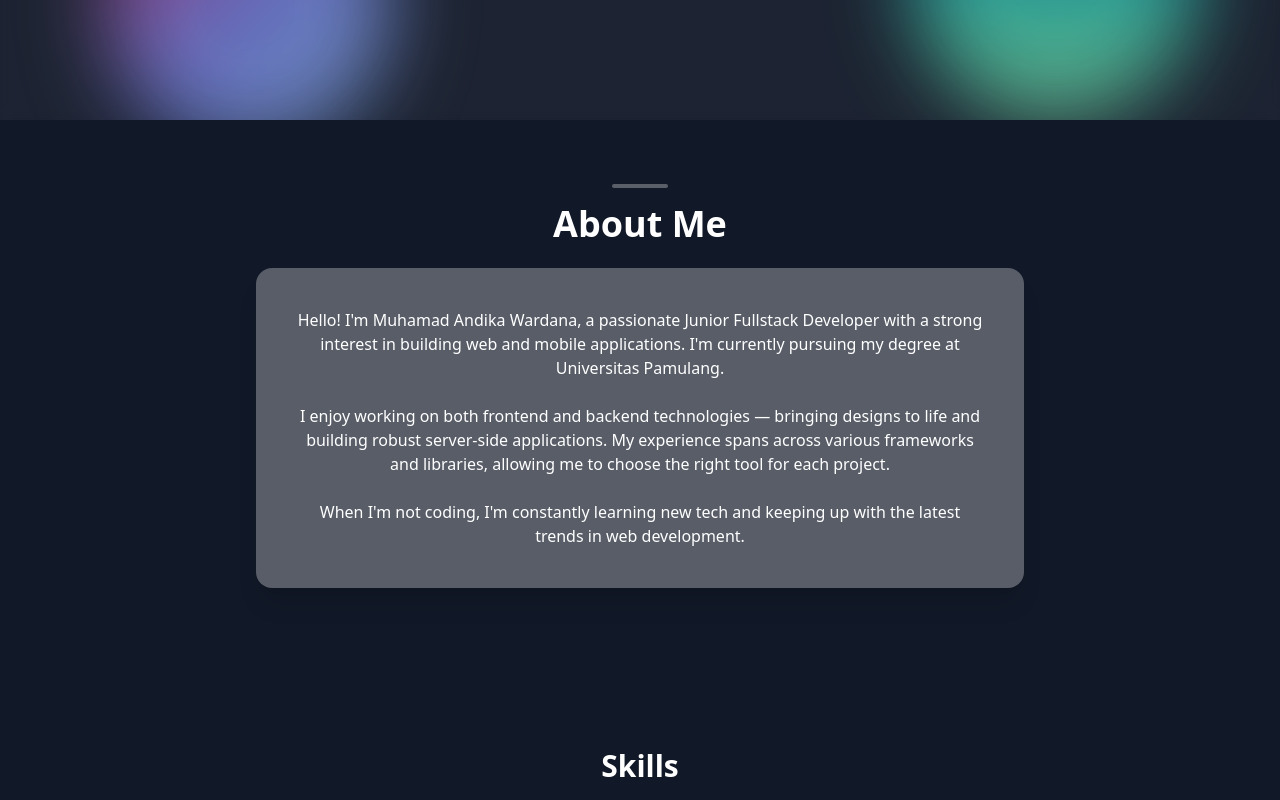
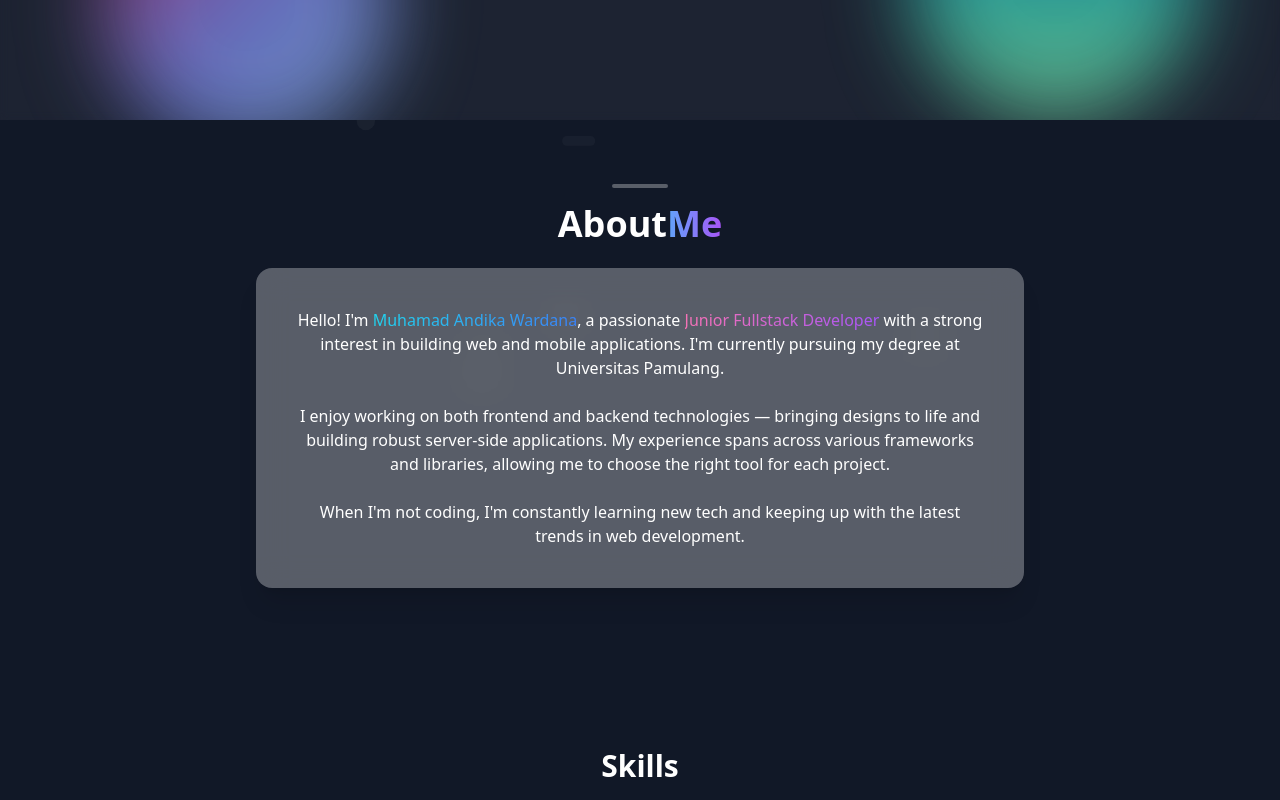
Before and after one commit to wrdnika/web-portfolio-wrdnika, a React (Vite) app: page / in a window 1280 px wide. Shown: the part 680-1480 px from the top of the page. Built offline with nearby package versions, Linux system fonts and the light colour scheme.

Commit message:
style: minor improve at tilt card, cv

```diff
--- a/src/components/About.jsx
+++ b/src/components/About.jsx
@@ -1,12 +1,38 @@
 import { motion } from "framer-motion";
+import Tilt from "react-parallax-tilt";
 
 const About = () => {
+  // Text animation variants
+  const textVariants = {
+    hidden: { opacity: 0 },
+    visible: (i) => ({
+      opacity: 1,
+      transition: {
+        delay: 0.5 + i * 0.1,
+        duration: 0.7,
+      },
+    }),
+  };
+
+  // Paragraph animation variants
+  const paragraphVariants = {
+    hidden: { opacity: 0, y: 20 },
+    visible: (i) => ({
+      opacity: 1,
+      y: 0,
+      transition: {
+        delay: 0.8 + i * 0.2,
+        duration: 0.6,
+      },
+    }),
+  };
+
   return (
     <motion.section
       className="py-16 px-6 md:px-0 max-w-3xl mx-auto text-center relative"
       initial="hidden"
       whileInView="visible"
-      viewport={{ once: true }}
+      viewport={{ once: true, margin: "-100px" }}
       variants={{
         hidden: { opacity: 0, y: 40 },
         visible: {
@@ -16,36 +42,139 @@ const About = () => {
         },
       }}
     >
-      {/* Garis kecil dekoratif */}
-      <div className="w-14 h-1 bg-white/30 mx-auto mb-4 rounded-full" />
+      {/* Animated background particles */}
+      <div className="absolute inset-0 overflow-hidden pointer-events-none">
+        {[...Array(6)].map((_, i) => (
+          <motion.div
+            key={i}
+            className="absolute rounded-full bg-white/10"
+            style={{
+              width: Math.random() * 30 + 10,
+              height: Math.random() * 30 + 10,
+              left: `${Math.random() * 100}%`,
+              top: `${Math.random() * 100}%`,
+            }}
+            animate={{
+              y: [0, Math.random() * -100 - 50],
+              x: [0, Math.random() * 50 - 25],
+              opacity: [0.7, 0],
+              scale: [1, Math.random() * 0.5 + 0.5],
+            }}
+            transition={{
+              duration: Math.random() * 5 + 10,
+              repeat: Infinity,
+              repeatType: "loop",
+              ease: "easeInOut",
+            }}
+          />
+        ))}
+      </div>
 
-      {/* Heading */}
-      <h2 className="text-3xl md:text-4xl font-bold mb-6 bg-clip-text">
-        About <span>Me</span>
-      </h2>
+      {/* Garis kecil dekoratif dengan animasi */}
+      <motion.div
+        className="w-14 h-1 bg-white/30 mx-auto mb-4 rounded-full"
+        initial={{ width: 0 }}
+        whileInView={{ width: 56 }}
+        viewport={{ once: true }}
+        transition={{ duration: 0.8, delay: 0.3 }}
+      />
 
-      {/* Card Glassmorphism */}
-      <div className="bg-white/30 dark:bg-white/10 backdrop-blur-lg rounded-2xl shadow-xl p-6 md:p-10 text-sm md:text-base leading-relaxed">
-        <p>
-          Hello! I'm <span className="font-medium">Muhamad Andika Wardana</span>
-          , a passionate
-          <span className="font-medium"> Junior Fullstack Developer</span> with
-          a strong interest in building web and mobile applications. I'm
+      {/* Heading dengan animasi */}
+      <motion.h2
+        className="text-3xl md:text-4xl font-bold mb-6"
+        variants={{
+          hidden: { opacity: 0, y: 20 },
+          visible: {
+            opacity: 1,
+            y: 0,
+            transition: { duration: 0.7, delay: 0.4 },
+          },
+        }}
+      >
+        <motion.span
+          className="inline-block"
+          initial={{ opacity: 0, y: 20 }}
+          animate={{ opacity: 1, y: 0 }}
+          transition={{ duration: 0.5, delay: 0.5 }}
+        >
+          About{" "}
+        </motion.span>
+        <motion.span
+          className="inline-block bg-gradient-to-r from-blue-400 to-purple-500 bg-clip-text text-transparent"
+          initial={{ opacity: 0, y: 20 }}
+          animate={{ opacity: 1, y: 0 }}
+          transition={{ duration: 0.5, delay: 0.7 }}
+        >
+          Me
+        </motion.span>
+      </motion.h2>
+
+      {/* Card Glassmorphism with Tilt Effect */}
+      <Tilt
+        className="cursor-pointer mx-auto"
+        tiltMaxAngleX={5}
+        tiltMaxAngleY={5}
+        perspective={1000}
+        transitionSpeed={1500}
+        scale={1.02}
+        glareEnable={true}
+        glareMaxOpacity={0.65}
+        glareBorderRadius="20px"
+        glareColor="#ffffff"
+        glarePosition="all"
+      >
+        <motion.div
+          className="bg-white/30 dark:bg-white/10 backdrop-blur-lg rounded-2xl shadow-xl p-6 md:p-10 text-sm md:text-base leading-relaxed"
+          variants={{
+            hidden: { opacity: 0, y: 30 },
+            visible: {
+              opacity: 1,
+              y: 0,
+              transition: {
+                duration: 0.8,
+                delay: 0.6,
+              },
+            },
+          }}
+        >
+          <motion.p custom={0} variants={paragraphVariants}>
+            Hello! I'm{" "}
+            <motion.span
+              className="font-medium bg-gradient-to-r from-cyan-400 to-blue-500 bg-clip-text text-transparent"
+              initial={{ opacity: 0, scale: 0.9 }}
+              whileInView={{ opacity: 1, scale: 1 }}
+              transition={{ duration: 0.4, delay: 1.2 }}
+              viewport={{ once: true }}
+            >
+              Muhamad Andika Wardana
+            </motion.span>
+            , a passionate{" "}
+            <motion.span
+              className="font-medium bg-gradient-to-r from-pink-400 to-purple-500 bg-clip-text text-transparent"
+              initial={{ opacity: 0, scale: 0.9 }}
+              whileInView={{ opacity: 1, scale: 1 }}
+              transition={{ duration: 0.4, delay: 1.4 }}
+              viewport={{ once: true }}
+            >
+              Junior Fullstack Developer
+            </motion.span>{" "}
+            with a strong interest in building web and mobile applications. I'm
             currently pursuing my degree at Universitas Pamulang.
-        </p>
+          </motion.p>
           <br />
-        <p>
+          <motion.p custom={1} variants={paragraphVariants}>
             I enjoy working on both frontend and backend technologies — bringing
             designs to life and building robust server-side applications. My
-          experience spans across various frameworks and libraries, allowing me
-          to choose the right tool for each project.
-        </p>
+            experience spans across various frameworks and libraries, allowing
+            me to choose the right tool for each project.
+          </motion.p>
           <br />
-        <p>
+          <motion.p custom={2} variants={paragraphVariants}>
             When I'm not coding, I'm constantly learning new tech and keeping up
             with the latest trends in web development.
-        </p>
-      </div>
+          </motion.p>
+        </motion.div>
+      </Tilt>
     </motion.section>
   );
 };
--- a/src/components/Hero.jsx
+++ b/src/components/Hero.jsx
@@ -84,7 +84,7 @@ const Hero = () => {
       <Aurora />
 
       {/* Glassmorphism Card */}
-      <div className="z-10 w-full max-w-6xl mx-auto flex flex-col md:flex-row items-center justify-between gap-10 backdrop-blur-lg bg-white/20 dark:bg-black/20 rounded-3xl p-8 md:p-12 shadow-lg border border-white/20 dark:border-white/10">
+      <div className="z-10 w-full max-w-6xl mx-auto flex flex-col md:flex-row items-center justify-between gap-10 backdrop-blur-lg bg-white/5 dark:bg-black/20 rounded-3xl p-8 md:p-12 shadow-lg border border-white/20 dark:border-white/10">
         {/* Profile Image */}
         <div className="transform transition-all duration-700 hover:scale-105">
           <ProfileImage />
--- a/src/components/Project.jsx
+++ b/src/components/Project.jsx
@@ -24,7 +24,7 @@ const Project = () => {
       <h2 className="text-3xl font-semibold mb-6 text-center">
         Personal Projects
       </h2>
-      <div className="grid gap-6 sm:grid-cols-2 lg:grid-cols-3">
+      <div className="grid gap-6 px-4 sm:grid-cols-2 lg:grid-cols-3">
         {[
           {
             name: "Donation App Android",
```
Also changed, not shown: 1 other file (tests, documents, lock files or other folders). Lines whose indentation alone changed are shown as unchanged.
